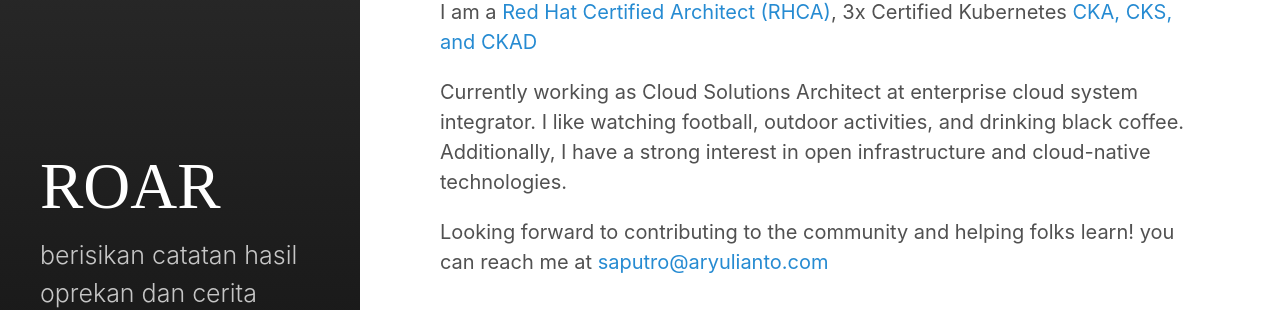
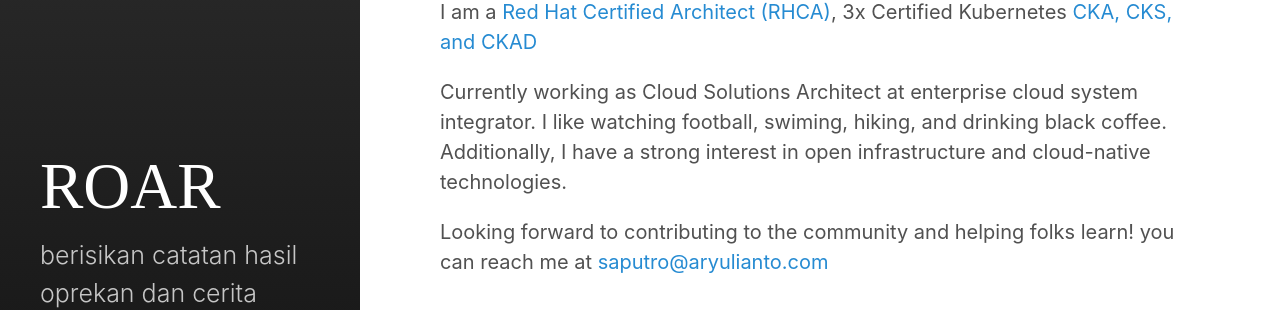
Before and after one commit to aryulianto/aryulianto.github.io, a Jekyll site: the page built from category/about.md, in a window 1280 px wide. Shown: the part 283-593 px from the top of the page. Built offline with Jekyll 4.4.1, drawn with Linux system fonts in a browser that asks for light colours; some web fonts are replaced.

Commit message:
Update about.md

```diff
--- a/category/about.md
+++ b/category/about.md
@@ -12,6 +12,6 @@ Hey there! I'm [Ary](https://www.linkedin.com/in/aryulianto/), from Indonesia.
 
 I am a [Red Hat Certified Architect (RHCA)](https://www.credly.com/users/aryulianto/badges), 3x Certified Kubernetes [CKA, CKS, and CKAD](https://www.credly.com/users/aryulianto/badges)
 
-Currently working as Cloud Solutions Architect at enterprise cloud system integrator. I like watching football, outdoor activities, and drinking black coffee. Additionally, I have a strong interest in open infrastructure and cloud-native technologies.
+Currently working as Cloud Solutions Architect at enterprise cloud system integrator. I like watching football, swiming, hiking, and drinking black coffee. Additionally, I have a strong interest in open infrastructure and cloud-native technologies.
 
 Looking forward to contributing to the community and helping folks learn! you can reach me at [saputro@aryulianto.com](mailto:saputro@aryulianto.com)
```
